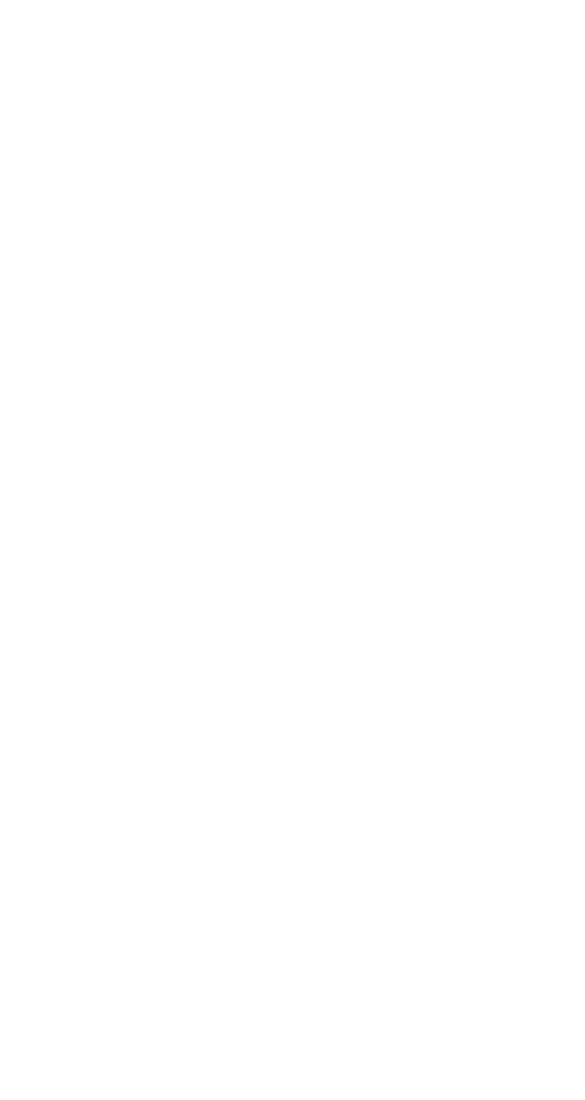
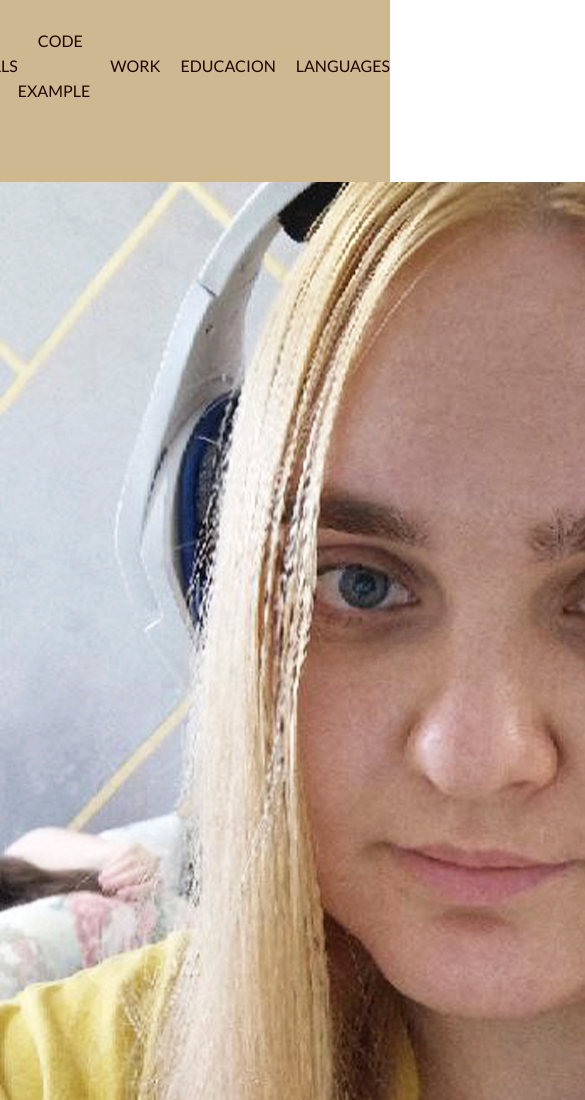
Before and after one commit to Leonora-LeoNoir/rsschool-cv, a plain HTML site: page index.html in a window 390 px wide. Shown: the top 1100 px of the page, 585 px wide, since content can reach past the window. Before the commit the page ends 844 px from the top, so only its background shows below. Drawn offline with Linux system fonts and the light colour scheme.

Commit message:
feat: add navigate menu

```diff
--- a/index.html
+++ b/index.html
@@ -1,11 +1,77 @@
 <!DOCTYPE html>
 <html lang="en">
-<head>
-    <meta charset="UTF-8">
-    <meta name="viewport" content="width=device-width, initial-scale=1.0">
-    <title>Document</title>
-</head>
-<body>
-
-</body>
+  <head>
+    <meta charset="UTF-8" />
+    <meta name="viewport" content="width=device-width, initial-scale=1.0" />
+    <title>CV LEONORA KOLESSOVA</title>
+    <link rel="preconnect" href="https://fonts.googleapis.com" />
+    <link rel="preconnect" href="https://fonts.gstatic.com" crossorigin />
+    <link
+      href="https://fonts.googleapis.com/css2?family=Lato:ital,wght@0,100;0,300;0,400;0,700;0,900;1,100;1,300;1,400;1,700;1,900&family=Montserrat:ital,wght@0,100..900;1,100..900&display=swap"
+      rel="stylesheet"
+    />
+    <link rel="stylesheet" href="style.css" />
+    <link rel="icon" href="assets/icon/favicon.ico" />
+  </head>
+  <body>
+    <header class="header">
+      <div class="conteiner">
+        <nav class="nav">
+          <ul class="nav-list">
+            <li class="nav-item">
+              <a href="#contacts" class="nav-link">CONTACTS</a>
+            </li>
+            <li class="nav-item">
+              <a href="#about_me" class="nav-link">ABOUT ME</a>
+            </li>
+            <li class="nav-item">
+              <a href="#skills" class="nav-link">SKILLS</a>
+            </li>
+            <li class="nav-item">
+              <a href="#code_example" class="nav-link">CODE EXAMPLE</a>
+            </li>
+            <li class="nav-item">
+              <a href="#work" class="nav-link">WORK</a>
+            </li>
+            <li class="nav-item">
+              <a href="#education" class="nav-link">EDUCACION</a>
+            </li>
+            <li class="nav-item">
+              <a href="#languages" class="nav-link">LANGUAGES</a>
+            </li>
+          </ul>
+        </nav>
+      </div>
+    </header>
+    <main class="main">
+      <div class="conteiner">
+        <section class="section" id="profile">
+          <img src="./assets/img/avatar.jpg" alt="avatar" />
+          <h1>LEONORA KOLESSOVA</h1>
+        </section>
+        <section class="section" id="contacts">
+          <h2>CONTACTS</h2>
+        </section>
+        <section class="section" id="about_me">
+          <h2>ABOUT ME</h2>
+        </section>
+        <section class="section" id="skills">
+          <h2>SKILLS</h2>
+        </section>
+        <section class="section" id="code_example">
+          <h2>CODE EXAMPLE</h2>
+        </section>
+        <section class="section" id="work">
+          <h2>WORK</h2>
+        </section>
+        <section class="section" id="education">
+          <h2>EDUCACION</h2>
+        </section>
+        <section class="section" id="languages"><h2>LANGUAGES</h2></section>
+      </div>
+    </main>
+    <footer class="footer">
+      <div class="conteiner"></div>
+    </footer>
+  </body>
 </html>
--- a/style.css
+++ b/style.css
@@ -0,0 +1,84 @@
+body {
+  font-family: "Lato", sans-serif;
+  margin: 0;
+  display: flex;
+  flex-direction: column;
+  justify-content: space-between;
+  font-size: 16px;
+  color: #220404;
+}
+* {
+  box-sizing: border-box;
+}
+html {
+  scroll-behavior: smooth;
+}
+h1,
+h2 {
+  font-family: "Montserrat", sans-serif;
+}
+p {
+  font-family: "Lato", sans-serif;
+}
+.header {
+  background-color: #cdb891;
+  display: block;
+}
+.main {
+  border: 5px;
+  display: block;
+}
+.footer {
+  background-color: #cdb891;
+  display: block;
+}
+.conteiner {
+  max-width: 1440px;
+  margin: 0 auto;
+}
+.nav {
+  display: block;
+}
+.nav-list {
+  display: flex;
+  justify-content: flex-end;
+  align-items: center;
+  list-style: none;
+}
+.nav-link {
+  position: relative;
+  padding: 0 20px;
+  text-decoration: none;
+  line-height: 50px;
+  transition: 0.3s;
+  color: #220404;
+  transition: color 0.5s;
+}
+.nav-link:after {
+  position: absolute;
+  content: "";
+  bottom: 0;
+  display: block;
+  width: 0;
+  height: 2px;
+  background: #282c34;
+  transition: 0.3s;
+  left: 50%;
+  transform: translate(-50%);
+}
+.nav-link:hover:after {
+  width: 100%;
+  color: #a18a8d;
+}
+.main-container {
+  display: flex;
+  flex-wrap: wrap;
+}
+.section {
+  width: 50%;
+}
+@media (max-width: 768px) {
+  .section {
+    width: 100%;
+  }
+}
```
Also changed, not shown: assets/icon/favicon.ico (added), assets/img/avatar.jpg (added), index.js (added), 2 other files.
